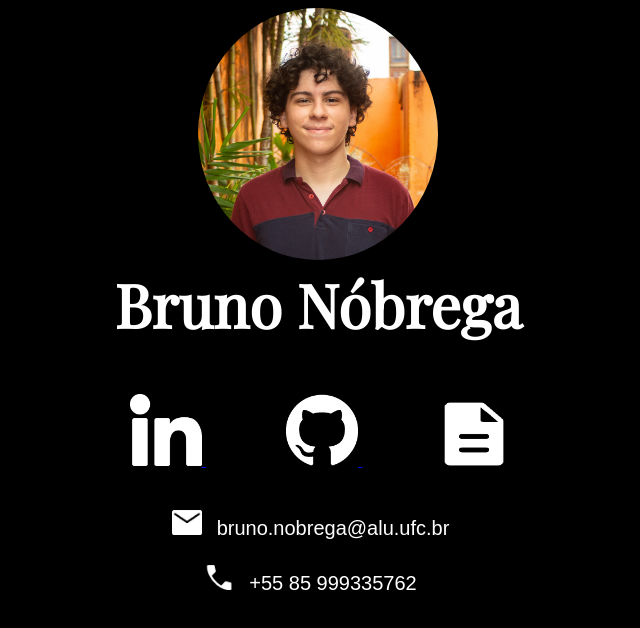
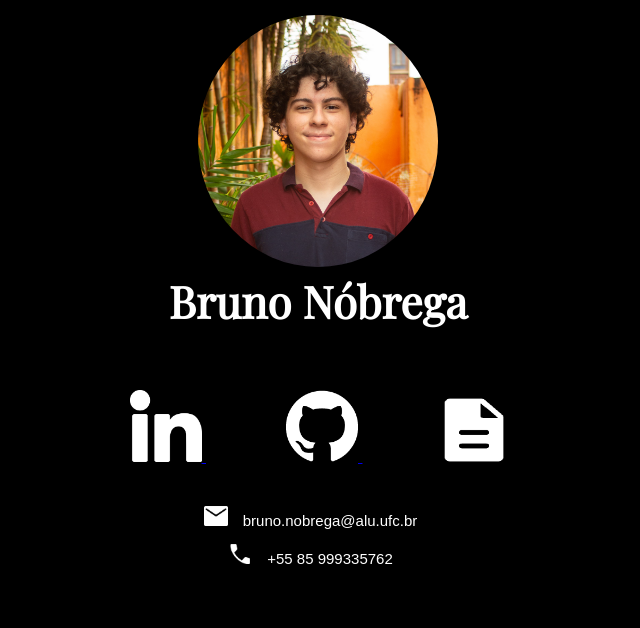
Before and after one commit to nobrnbruno/bruno-nobrega-contacts, a plain HTML site: page index.html in a window 1280 px wide. Shown: the whole page, without its empty margins (322-962 px from the left). Drawn offline with nearby package versions, Linux system fonts and the light colour scheme.

Commit message:
Update style.css

```diff
--- a/style.css
+++ b/style.css
@@ -1,4 +1,5 @@
 body{
+    margin-top: 15px;
     font-family: sans-serif;
     background-color: black;
     color: white;
@@ -18,11 +19,15 @@ body{
 
 h1 {
     font-family: 'Playfair Display', serif;
-    font-size: 60px;
+    font-size: 44px;
     color: white;
     text-align: center;
-    margin-bottom: 0px;
+    margin-bottom: 10px;
     margin-top: 0px;
+}
+
+h2{
+    font-size: 16px;
 }
 
 #buttons{
@@ -46,10 +51,10 @@ h1 {
 }
 
 #contact{
-    margin-top: 20px;
+    margin-top: 40px;
     width: 400px;
     margin: auto;
-    font-size: 20px;
+    font-size: 15px;
 }
 
 #email{
@@ -58,8 +63,8 @@ h1 {
 }
 
 #mail{
-    width: 30px;
-    height: 25px;
+    width: 24px;
+    height: 20px;
 }
 
 #adress{
@@ -69,12 +74,12 @@ h1 {
 
 #phonenumber{
     padding: 10px;
-    margin: 5px;
+    margin: -10px;
 }
 
 #phone{
-    width: 30px;
-    height: 25px;
+    width: 24px;
+    height: 20px;
 }
 
 #number{
```
